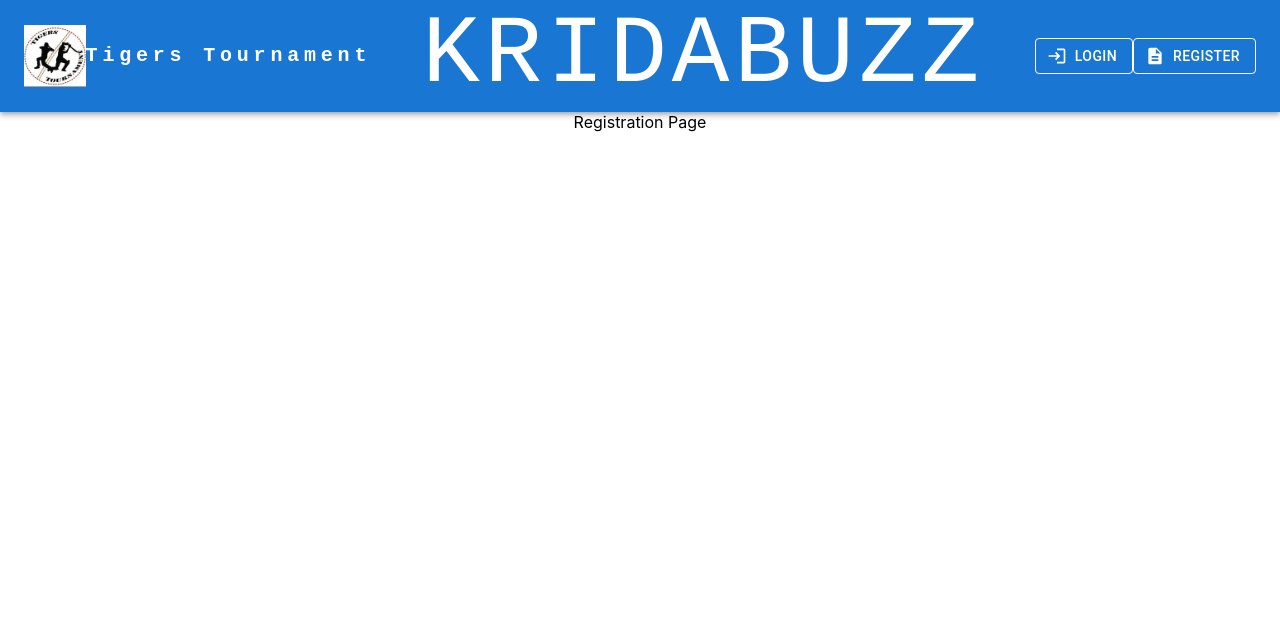
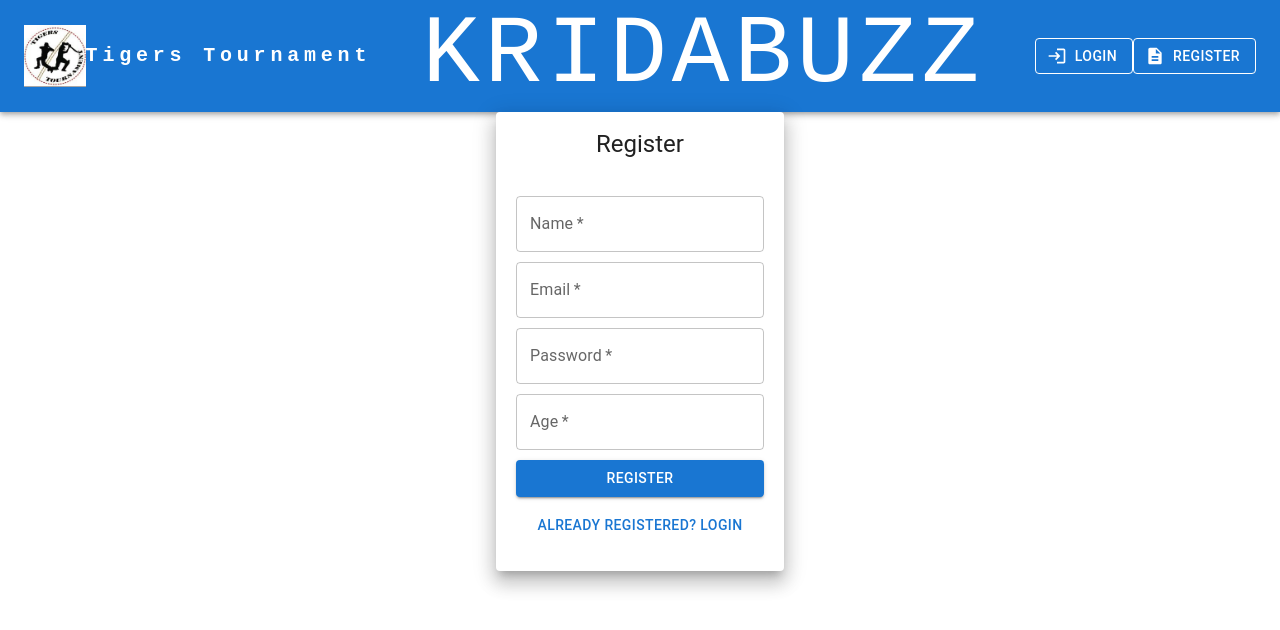
Before and after one commit to Chaturvedi-Animesh/Tigers-Tournament, a React (Create React App) app: page /register in a window 1280 px wide. Shown: the top 630 px of the page. Built offline with nearby package versions, Linux system fonts and the light colour scheme.

Commit message:
Update register.js

```diff
--- a/src/components/register.js
+++ b/src/components/register.js
@@ -1,7 +1,105 @@
+import { Button, Card, CardContent, CardHeader, TextField } from "@mui/material";
+import { useState } from "react";
+
 function Register(){
 
+    const [userDetails,setUserDetails]= useState({
+        name : "",
+        email : "",
+        password : "",
+        age: "",
+        gender: ""
+    })
+
+    function handleOnChange(event){
+        setUserDetails({
+            ...userDetails,
+            [event.target.id] : event.target.value
+        })
+    }
+
+    function handleOnSubmit(){
+        console.log(userDetails)
+    }
+
+
+
     return(
-        <div>Registration Page</div>
+        <Card sx={{
+            width: 'fit-content',
+            m: 'auto',
+            boxShadow: 12
+        }}>
+            <CardHeader title="Register"/>
+            <CardContent sx={{
+                m: 1/2,
+                display: 'flex',
+                flexDirection : 'column',
+                justifyContent : 'space-around',
+                gap: '10px'
+            }}>
+                {/* Name TextField */}
+                <TextField
+                required
+                id="name"
+                label="Name"
+                value={userDetails.name}
+                onChange={handleOnChange}
+                // helperText={userDetails.emailError ? "Invalid Email" : ""}
+                // error = {userDetails.emailError}
+                // onBlur= {handleOnChange}
+                 />
+
+                 {/* Email TextField */}
+                 <TextField
+                 required
+                 id="email"
+                 label="Email"
+                 value={userDetails.email}
+                 onChange={handleOnChange}
+                 />
+
+                 {/* PasswordTextfiled */}
+
+                 <TextField
+                 required
+                 id="password"
+                 label="Password"
+                 value={userDetails.password}
+                 onChange={handleOnChange}
+                 />
+
+                 {/* Age TextField                  */}
+                 <TextField
+                 required
+                 type="number"
+                 id="age"
+                 label="Age"
+                 value={userDetails.age}
+                 onChange={handleOnChange}
+                 />
+
+                 {/* Gender TextField */}
+
+
+                 {/* Register Button */}
+                <Button
+                variant="contained"
+                onClick={handleOnSubmit}
+                // disabled={userDetails.emailError || userDetails.passwordError}
+                >Register</Button>
+                {/* Register Button */}
+                <Button
+                variant="text"
+                href="/login"
+                >Already Registered? Login</Button>
+
+
+
+
+
+            </CardContent>
+        </Card>
     )
 }
 
```
